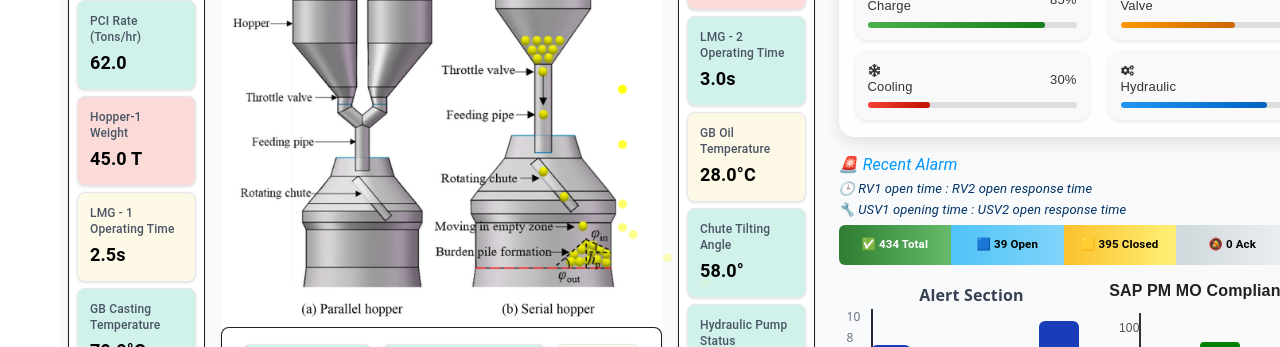
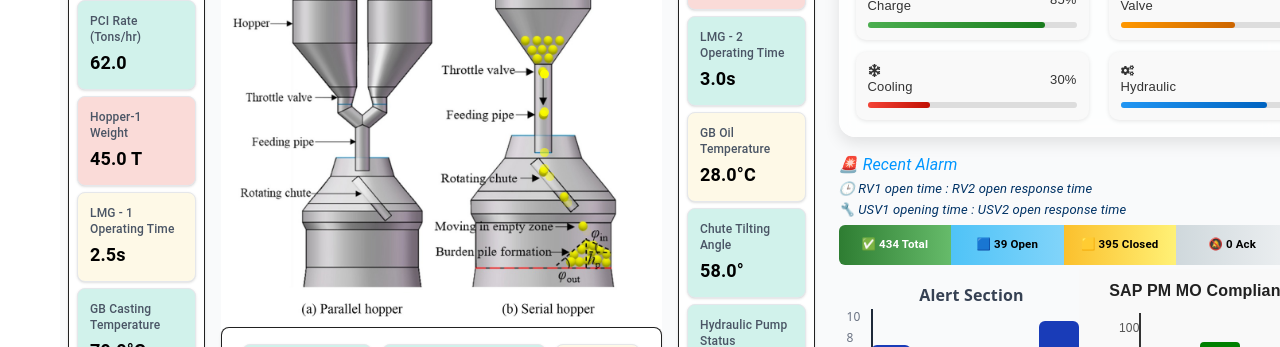
Before and after one commit to Abhishek65-tsl/DAMSBF, a React (Vite) app: page /BLT in a window 1280 px wide. Shown: the part 345-692 px from the top of the page. Built offline with nearby package versions, Linux system fonts and the light colour scheme.

Commit message:
fixed particle animation

```diff
--- a/src/Components/Particle/ParticleAnimation.jsx
+++ b/src/Components/Particle/ParticleAnimation.jsx
@@ -7,8 +7,8 @@ const Particle = ({ delay }) => (
   <motion.div
     style={{
       position: "absolute",
-      top: "13%", // Center vertically
-      left: "72%", // Center horizontally
+      top: "30%", // Center vertically
+      left: "63%", // Center horizontally
       width: 9,
       height: 9,
       borderRadius: "50%",
@@ -17,8 +17,8 @@ const Particle = ({ delay }) => (
     }}
     initial={{ x: 0, y: 0, opacity: 1 }}
     animate={{
-      x: [33,33, 130],   // L-shape: go down, then right
-      y: [90, 245, 310],
+      x: [0,0, 50],   // L-shape: go down, then right
+      y: [0,106,180],
       opacity: [1, 0.5, 0],
     }}
     transition={{
```
